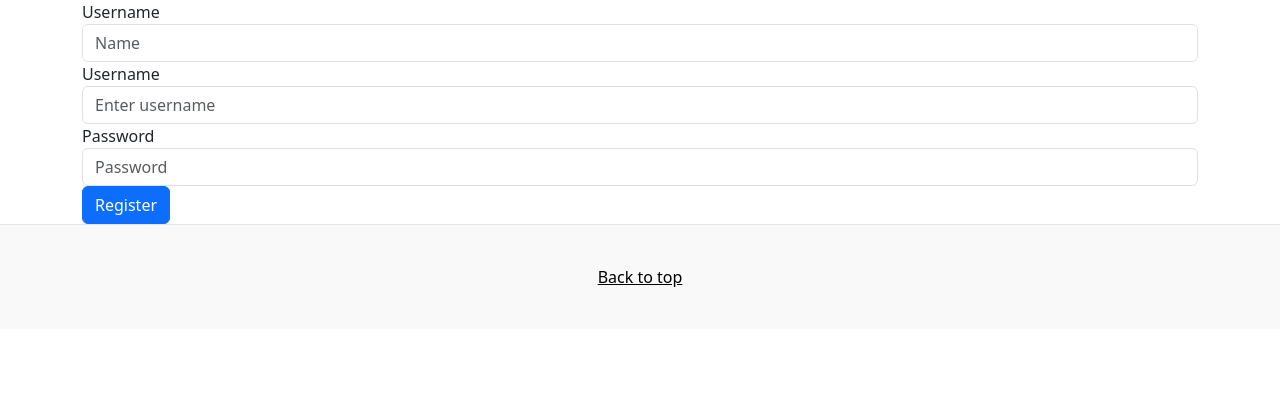
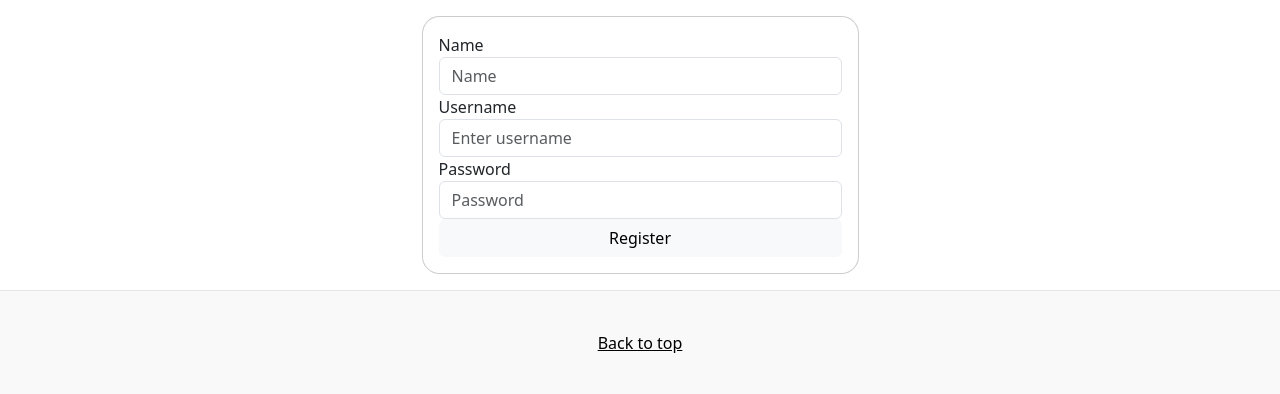
Before and after one commit to emanuelsantos2/esantos-blog, a Flask app: page /register in a window 1280 px wide. Shown: the part 69-463 px from the top of the page. Run offline with Flask 3, Linux system fonts and the light colour scheme; some libraries are stand-ins or nearby versions.

Commit message:
Login and Register Page Styling

```diff
--- a/static/blog.css
+++ b/static/blog.css
@@ -126,3 +126,20 @@ h1, h2, h3, h4, h5, h6 {
 .blog-footer p:last-child {
   margin-bottom: 0;
 }
+
+.myform{
+  position: relative;
+  display: -ms-flexbox;
+  display: flex;
+  padding: 1rem;
+  -ms-flex-direction: column;
+  flex-direction: column;
+  width: 100%;
+  pointer-events: auto;
+  background-color: #fff;
+  background-clip: padding-box;
+  border: 1px solid rgba(0,0,0,.2);
+  border-radius: 1.1rem;
+  outline: 0;
+  max-width: 500px;
+   }
--- a/templates/login.html
+++ b/templates/login.html
@@ -3,7 +3,8 @@
 {% block content %}
 <main class="container">
     <div class="row g-5">
-      <div class="col-md-12">
+      <div class="col-md-5 mx-auto">
+        <div class="myform mt-3 mb-3">
           <form action="/login" method="POST">
               <div class="form-group">
                 <label for="username">Username</label>
@@ -13,8 +14,9 @@
                 <label for="password">Password</label>
                 <input type="password" class="form-control" id="password" name="password" placeholder="Password">
               </div>
-              <button type="submit" class="btn btn-primary">Login</button>
+              <button type="submit" class="btn w-100 btn-light">Login</button>
             </form>
+          </div>
       </div>
     </div>
   </main>
--- a/templates/register.html
+++ b/templates/register.html
@@ -3,10 +3,11 @@
 {% block content %}
 <main class="container">
     <div class="row g-5">
-      <div class="col-md-12">
+      <div class="col-md-5 mx-auto">
+        <div class="myform mt-3 mb-3">
           <form action="/register" method="POST">
             <div class="form-group">
-                <label for="name">Username</label>
+                <label for="name">Name</label>
                 <input type="text" class="form-control" id="name" name="name" placeholder="Name">
               </div>
               <div class="form-group">
@@ -17,8 +18,9 @@
                 <label for="password">Password</label>
                 <input type="password" class="form-control" id="password" name="password" placeholder="Password">
               </div>
-              <button type="submit" class="btn btn-primary">Register</button>
+              <button type="submit" class="btn w-100 btn-light">Register</button>
             </form>
+          </div>
       </div>
     </div>
   </main>
```
